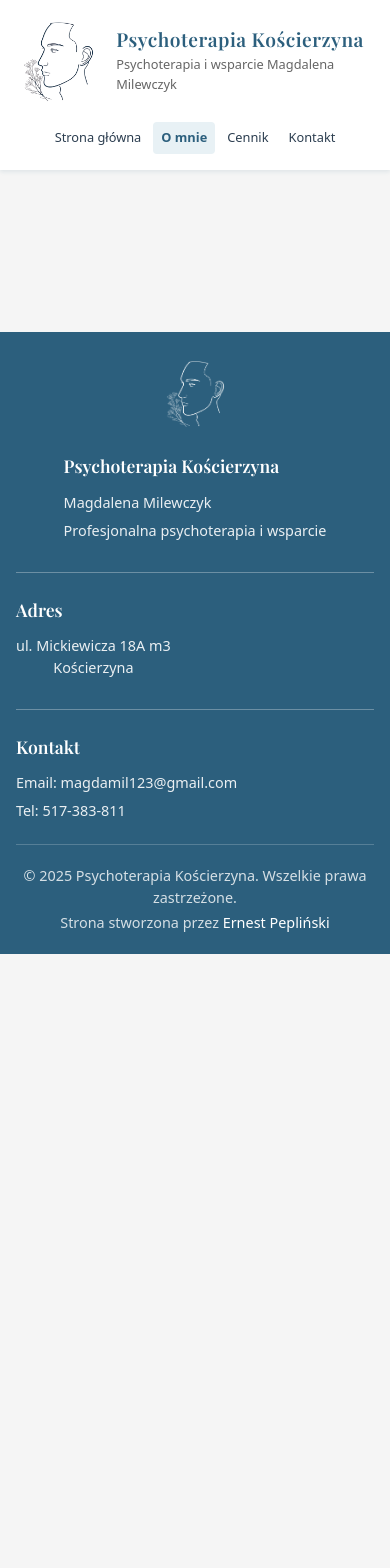
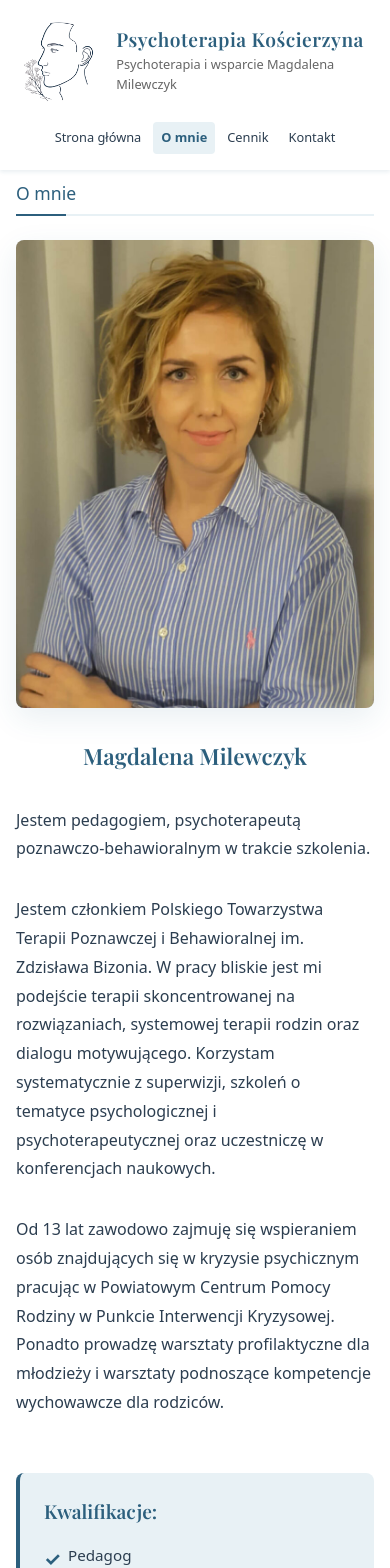
Before and after one commit to ernestpeplinski/psychoterapia-koscierzyna-pl, a React (Vite) app: page /o-mnie in a window 390 px wide. Shown: the top 1568 px of the page. Before the commit the page ends 954 px from the top, so only its background shows below. Built offline with nearby package versions, Linux system fonts and the light colour scheme.

Commit message:
Create about page

```diff
--- a/src/App.scss
+++ b/src/App.scss
@@ -1,6 +1,10 @@
 body {
   margin: 0;
   padding-top: 110px; // Compensation for fixed header
+
+  @media (max-width: 768px) {
+    padding-top: 140px; // More space for mobile header
+  }
 }
 
 #root {
--- a/src/pages/About.tsx
+++ b/src/pages/About.tsx
@@ -1,7 +1,67 @@
+import "../styles/about.scss";
+import profileImage from "../assets/images/magdalena-milewczyk.jpeg";
+
 function About() {
+  const startYear = 2012;
+  const currentYear = new Date().getFullYear();
+  const yearsOfExperience = currentYear - startYear;
+
   return (
-    <div>
-      <h1>About</h1>
+    <div className="about">
+      <div className="about__container">
+        <h1 className="about__title">O mnie</h1>
+
+        <div className="about__content">
+          <div className="about__image-wrapper">
+            <img
+              src={profileImage}
+              alt="Magdalena Milewczyk - Psychoterapeuta"
+              className="about__image"
+            />
+          </div>
+
+          <div className="about__text">
+            <h2 className="about__subtitle">Magdalena Milewczyk</h2>
+            <p className="about__description">
+              Jestem pedagogiem, psychoterapeutą poznawczo-behawioralnym w
+              trakcie szkolenia.
+            </p>
+            <p className="about__description">
+              Jestem członkiem Polskiego Towarzystwa Terapii Poznawczej i
+              Behawioralnej im. Zdzisława Bizonia. W pracy bliskie jest mi
+              podejście terapii skoncentrowanej na rozwiązaniach, systemowej
+              terapii rodzin oraz dialogu motywującego. Korzystam systematycznie
+              z superwizji, szkoleń o tematyce psychologicznej i
+              psychoterapeutycznej oraz uczestniczę w konferencjach naukowych.
+            </p>
+            <p className="about__description">
+              Od {yearsOfExperience} lat zawodowo zajmuję się wspieraniem osób
+              znajdujących się w kryzysie psychicznym pracując w Powiatowym
+              Centrum Pomocy Rodziny w Punkcie Interwencji Kryzysowej. Ponadto
+              prowadzę warsztaty profilaktyczne dla młodzieży i warsztaty
+              podnoszące kompetencje wychowawcze dla rodziców.
+            </p>
+
+            <div className="about__credentials">
+              <h3>Kwalifikacje:</h3>
+              <ul>
+                <li>Pedagog</li>
+                <li>
+                  Psychoterapeuta poznawczo-behawioralny (w trakcie szkolenia)
+                </li>
+                <li>
+                  Członek Polskiego Towarzystwa Terapii Poznawczej i
+                  Behawioralnej
+                </li>
+                <li>
+                  {yearsOfExperience} lat doświadczenia w Punkcie Interwencji
+                  Kryzysowej
+                </li>
+              </ul>
+            </div>
+          </div>
+        </div>
+      </div>
     </div>
   );
 }
--- /dev/null
+++ b/src/styles/about.scss
@@ -0,0 +1,194 @@
+.about {
+  min-height: calc(100vh - 110px);
+  padding: 1rem 2rem 2.5rem;
+  background-color: var(--white);
+  overflow-x: hidden;
+
+  &__container {
+    max-width: 1200px;
+    margin: 0 auto;
+    width: 100%;
+  }
+
+  &__title {
+    font-size: 1.2rem;
+    font-weight: 500;
+    color: var(--primary-navy);
+    font-family: system-ui, -apple-system, sans-serif;
+    text-align: left;
+    margin-bottom: 1.5rem;
+    padding-bottom: 0.5rem;
+    border-bottom: 2px solid var(--primary-navy-pale);
+    position: relative;
+    width: 100%;
+    word-wrap: break-word;
+    overflow-wrap: break-word;
+
+    &::before {
+      content: "";
+      position: absolute;
+      bottom: -2px;
+      left: 0;
+      width: 50px;
+      height: 2px;
+      background-color: var(--primary-navy);
+    }
+  }
+
+  &__content {
+    display: grid;
+    grid-template-columns: 400px 1fr;
+    gap: 4rem;
+    align-items: start;
+  }
+
+  &__image-wrapper {
+    position: relative;
+    border-radius: 8px;
+    overflow: hidden;
+    box-shadow: 0 10px 30px var(--shadow);
+    background-color: var(--primary-navy-pale);
+  }
+
+  &__image {
+    width: 100%;
+    height: auto;
+    display: block;
+    transition: transform 0.3s ease;
+
+    &:hover {
+      transform: scale(1.02);
+    }
+  }
+
+  &__text {
+    display: flex;
+    flex-direction: column;
+    gap: 1.5rem;
+  }
+
+  &__subtitle {
+    font-size: 2rem;
+    font-weight: 600;
+    color: var(--primary-navy);
+    font-family: "Playfair Display", "Georgia", serif;
+    margin-bottom: 0.5rem;
+  }
+
+  &__description {
+    font-size: 1.05rem;
+    line-height: 1.8;
+    color: var(--text-dark);
+    text-align: justify;
+    margin-bottom: 0.5rem;
+  }
+
+  &__credentials {
+    margin-top: 1.5rem;
+    padding: 2rem;
+    background-color: var(--primary-navy-pale);
+    border-radius: 8px;
+    border-left: 4px solid var(--primary-navy);
+
+    h3 {
+      font-size: 1.3rem;
+      font-weight: 600;
+      color: var(--primary-navy);
+      margin-bottom: 1rem;
+      font-family: "Playfair Display", "Georgia", serif;
+    }
+
+    ul {
+      list-style: none;
+      padding: 0;
+
+      li {
+        font-size: 1rem;
+        line-height: 1.8;
+        color: var(--text-dark);
+        padding-left: 1.5rem;
+        position: relative;
+        margin-bottom: 0.75rem;
+
+        &::before {
+          content: "✓";
+          position: absolute;
+          left: 0;
+          color: var(--primary-navy);
+          font-weight: bold;
+          font-size: 1.2rem;
+        }
+      }
+    }
+  }
+
+  // Responsive design
+  @media (max-width: 968px) {
+    padding: 3rem 1.5rem;
+
+    &__content {
+      grid-template-columns: 1fr;
+      gap: 2.5rem;
+    }
+
+    &__image-wrapper {
+      max-width: 400px;
+      margin: 0 auto;
+    }
+
+    &__title {
+      font-size: 2rem;
+    }
+
+    &__subtitle {
+      font-size: 1.6rem;
+      text-align: center;
+    }
+
+    &__description {
+      text-align: left;
+    }
+  }
+
+  @media (max-width: 768px) {
+    padding: 1.5rem 1rem 2rem;
+
+    &__container {
+      padding-top: 0.5rem;
+    }
+
+    &__title {
+      font-size: 1.1rem;
+      margin-bottom: 1.5rem;
+      margin-top: 0.5rem;
+      text-align: left;
+      white-space: normal;
+      overflow: visible;
+      display: block;
+    }
+
+    &__content {
+      gap: 2rem;
+    }
+
+    &__subtitle {
+      font-size: 1.4rem;
+    }
+
+    &__description {
+      font-size: 1rem;
+    }
+
+    &__credentials {
+      padding: 1.5rem;
+
+      h3 {
+        font-size: 1.2rem;
+      }
+
+      ul li {
+        font-size: 0.95rem;
+      }
+    }
+  }
+}
```
Also changed, not shown: src/assets/images/magdalena-milewczyk.jpeg (added).
